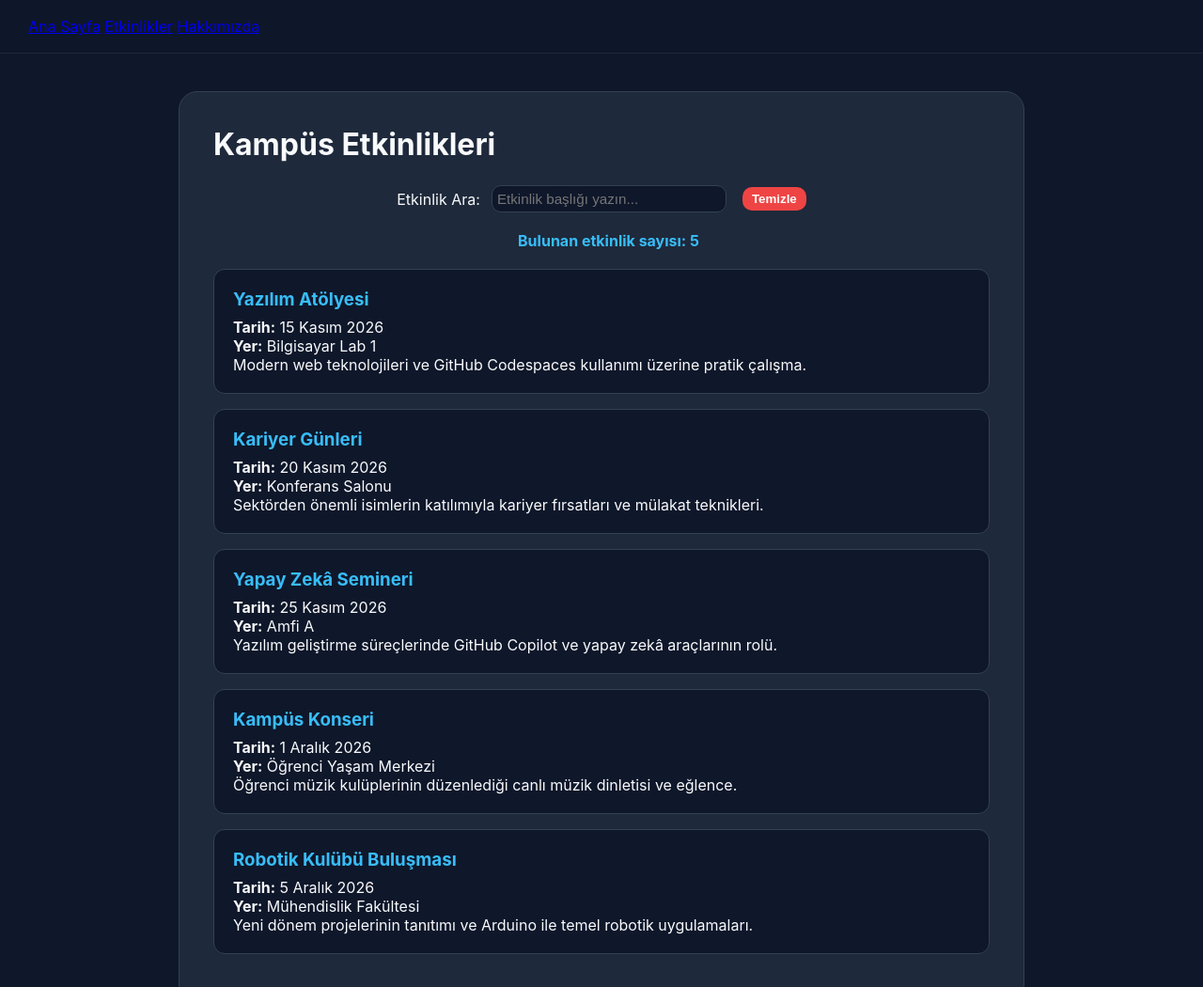
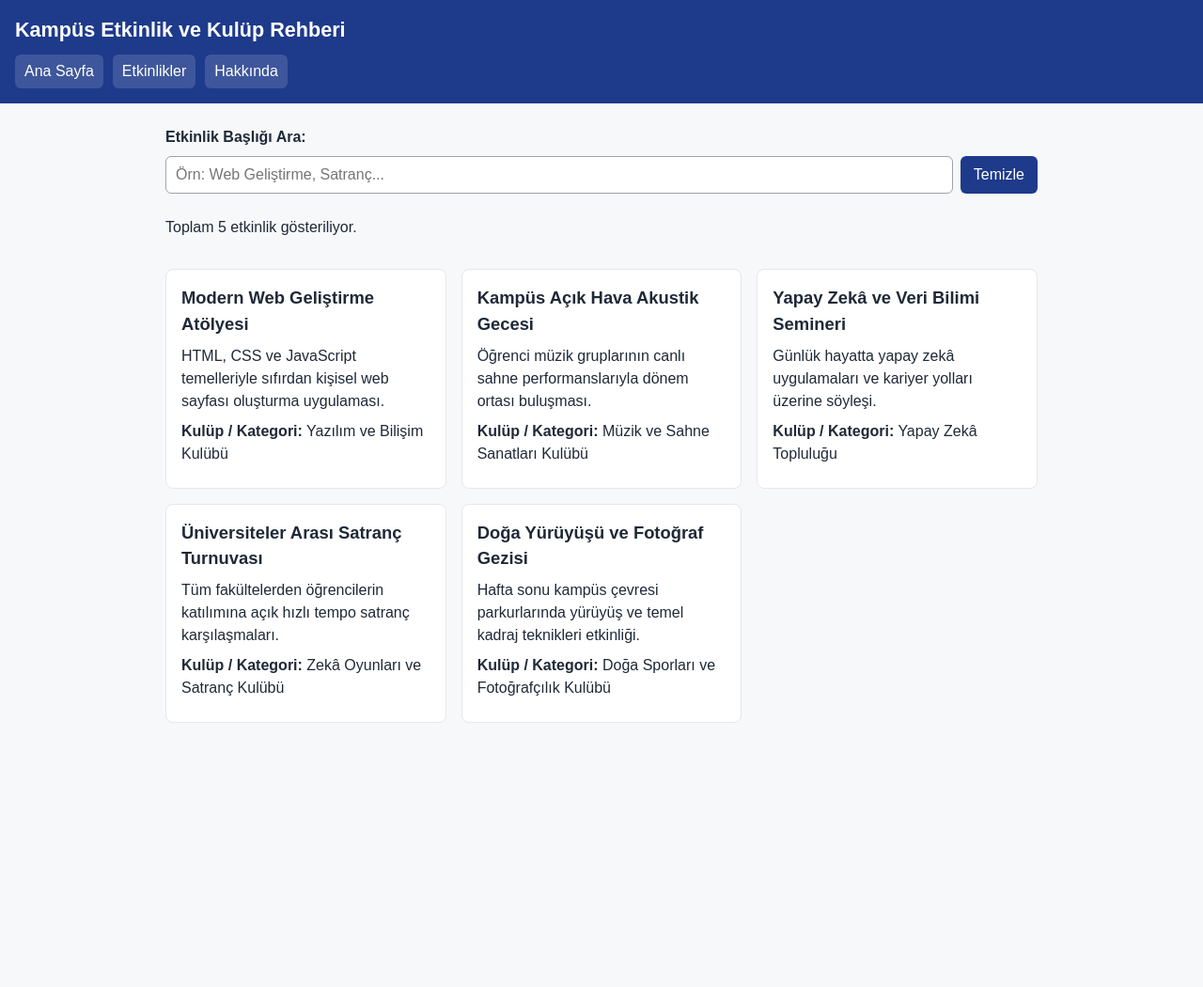
Before and after one commit to ozq-KA/kampus, a plain HTML site: page etkinlikler.html in a window 1280 px wide. Shown: the top 1050 px of the page at 94% size. After the commit the page ends 800 px from the top, so only its background shows below. Drawn offline with Linux system fonts and the light colour scheme.

Commit message:
Add three-page layout, shared navigation, styles, and title search

```diff
--- a/etkinlikler.html
+++ b/etkinlikler.html
@@ -2,68 +2,65 @@
 <html lang="tr">
 <head>
   <meta charset="UTF-8">
-    <title>Etkinlikler - Kampüs</title>
+  <meta name="viewport" content="width=device-width, initial-scale=1.0">
+  <title>Kampüs Etkinlik ve Kulüp Rehberi - Etkinlikler</title>
   <link rel="stylesheet" href="style.css">
 </head>
 <body>
-    <nav>
+  <header>
+    <h1 class="site-baslik">Kampüs Etkinlik ve Kulüp Rehberi</h1>
+    <nav aria-label="Ana menü">
       <a href="index.html">Ana Sayfa</a>
       <a href="etkinlikler.html">Etkinlikler</a>
-        <a href="hakkimizda.html">Hakkımızda</a>
+      <a href="hakkimizda.html">Hakkında</a>
     </nav>
+  </header>
 
   <main>
-        <h1>Kampüs Etkinlikleri</h1>
+    <section class="arama-alani">
+      <label for="arama-kutusu"><strong>Etkinlik Başlığı Ara:</strong></label>
+      <div class="arama-kontroller">
+        <input type="search" id="arama-kutusu" placeholder="Örn: Web Geliştirme, Satranç...">
+        <button type="button" id="temizle-btn">Temizle</button>
+      </div>
+      <p id="sonuc-sayaci" aria-live="polite">Toplam 5 etkinlik gösteriliyor.</p>
+    </section>
 
-        <!-- Arama Alanı ve Kabul Ölçütleri Bileşenleri -->
-        <div class="search-container" style="margin-bottom: 20px;">
-            <label for="searchInput">Etkinlik Ara: </label>
-            <input type="text" id="searchInput" placeholder="Etkinlik başlığı yazın..." style="padding: 5px; width: 250px;">
-            <button id="clearBtn" style="padding: 5px 10px; margin-left: 5px;">Temizle</button>
-            <span id="resultCount" style="margin-left: 15px; font-weight: bold;"></span>
+    <div id="bos-sonuc-mesaji" class="bos-mesaj" hidden>
+      Aramanızla eşleşen etkinlik başlığı bulunamadı.
     </div>
 
-        <div id="noResultMessage" style="display: none; color: red; margin-bottom: 15px; font-weight: bold;">
-            Aradığınız kriterlere uygun etkinlik bulunamadı.
-        </div>
+    <section class="kart-listesi" id="kart-listesi">
+      <article class="kart">
+        <h2>Modern Web Geliştirme Atölyesi</h2>
+        <p>HTML, CSS ve JavaScript temelleriyle sıfırdan kişisel web sayfası oluşturma uygulaması.</p>
+        <p><strong>Kulüp / Kategori:</strong> Yazılım ve Bilişim Kulübü</p>
+      </article>
 
-        <!-- En Az 5 Özgün Etkinlik Kartı -->
-        <div class="events-list">
-            <div class="event-card">
-                <h3>Yazılım Atölyesi</h3>
-                <p><strong>Tarih:</strong> 15 Kasım 2026</p>
-                <p><strong>Yer:</strong> Bilgisayar Lab 1</p>
-                <p>Modern web teknolojileri ve GitHub Codespaces kullanımı üzerine pratik çalışma.</p>
-            </div>
+      <article class="kart">
+        <h2>Kampüs Açık Hava Akustik Gecesi</h2>
+        <p>Öğrenci müzik gruplarının canlı sahne performanslarıyla dönem ortası buluşması.</p>
+        <p><strong>Kulüp / Kategori:</strong> Müzik ve Sahne Sanatları Kulübü</p>
+      </article>
 
-            <div class="event-card">
-                <h3>Kariyer Günleri</h3>
-                <p><strong>Tarih:</strong> 20 Kasım 2026</p>
-                <p><strong>Yer:</strong> Konferans Salonu</p>
-                <p>Sektörden önemli isimlerin katılımıyla kariyer fırsatları ve mülakat teknikleri.</p>
-            </div>
+      <article class="kart">
+        <h2>Yapay Zekâ ve Veri Bilimi Semineri</h2>
+        <p>Günlük hayatta yapay zekâ uygulamaları ve kariyer yolları üzerine söyleşi.</p>
+        <p><strong>Kulüp / Kategori:</strong> Yapay Zekâ Topluluğu</p>
+      </article>
 
-            <div class="event-card">
-                <h3>Yapay Zekâ Semineri</h3>
-                <p><strong>Tarih:</strong> 25 Kasım 2026</p>
-                <p><strong>Yer:</strong> Amfi A</p>
-                <p>Yazılım geliştirme süreçlerinde GitHub Copilot ve yapay zekâ araçlarının rolü.</p>
-            </div>
+      <article class="kart">
+        <h2>Üniversiteler Arası Satranç Turnuvası</h2>
+        <p>Tüm fakültelerden öğrencilerin katılımına açık hızlı tempo satranç karşılaşmaları.</p>
+        <p><strong>Kulüp / Kategori:</strong> Zekâ Oyunları ve Satranç Kulübü</p>
+      </article>
 
-            <div class="event-card">
-                <h3>Kampüs Konseri</h3>
-                <p><strong>Tarih:</strong> 1 Aralık 2026</p>
-                <p><strong>Yer:</strong> Öğrenci Yaşam Merkezi</p>
-                <p>Öğrenci müzik kulüplerinin düzenlediği canlı müzik dinletisi ve eğlence.</p>
-            </div>
-
-            <div class="event-card">
-                <h3>Robotik Kulübü Buluşması</h3>
-                <p><strong>Tarih:</strong> 5 Aralık 2026</p>
-                <p><strong>Yer:</strong> Mühendislik Fakültesi</p>
-                <p>Yeni dönem projelerinin tanıtımı ve Arduino ile temel robotik uygulamaları.</p>
-            </div>
-        </div>
+      <article class="kart">
+        <h2>Doğa Yürüyüşü ve Fotoğraf Gezisi</h2>
+        <p>Hafta sonu kampüs çevresi parkurlarında yürüyüş ve temel kadraj teknikleri etkinliği.</p>
+        <p><strong>Kulüp / Kategori:</strong> Doğa Sporları ve Fotoğrafçılık Kulübü</p>
+      </article>
+    </section>
   </main>
 
   <script src="script.js"></script>
--- a/script.js
+++ b/script.js
@@ -1,47 +1,45 @@
-document.addEventListener("DOMContentLoaded", () => {
-    const searchInput = document.getElementById("searchInput");
-    const clearBtn = document.getElementById("clearBtn");
-    const resultCount = document.getElementById("resultCount");
-    const noResultMessage = document.getElementById("noResultMessage");
+const aramaKutusu = document.getElementById("arama-kutusu");
+const temizleBtn = document.getElementById("temizle-btn");
+const sonucSayaci = document.getElementById("sonuc-sayaci");
+const bosSonucMesaji = document.getElementById("bos-sonuc-mesaji");
+const kartlar = Array.from(document.querySelectorAll("#kart-listesi .kart"));
 
-    const eventCards = document.querySelectorAll(".event-card");
+function normalizasyon(metin) {
+  return metin.toLocaleLowerCase("tr").trim();
+}
 
-    function filterEvents() {
+function listeyiFiltrele() {
+  const aranan = normalizasyon(aramaKutusu.value);
+  let gorunenSayisi = 0;
 
-        const query = searchInput.value.toLowerCase().trim();
-        let matchCount = 0;
+  kartlar.forEach((kart) => {
+    const baslikElemani = kart.querySelector("h2");
+    const baslikMetni = baslikElemani ? normalizasyon(baslikElemani.textContent) : "";
+    const eslesiyor = aranan === "" || baslikMetni.includes(aranan);
 
-        eventCards.forEach(card => {
-            const titleElement = card.querySelector("h3");
-            const titleText = titleElement ? titleElement.textContent.toLowerCase() : "";
+    kart.hidden = !eslesiyor;
+    if (eslesiyor) {
+      gorunenSayisi += 1;
+    }
+  });
 
-            if (titleText.includes(query)) {
-                card.style.display = "block";
-                matchCount++;
-            } else {
-                card.style.display = "none";
-            }
-        });
+  if (aranan === "") {
+    sonucSayaci.textContent = `Toplam ${kartlar.length} etkinlik gösteriliyor.`;
+  } else {
+    sonucSayaci.textContent = `${gorunenSayisi} etkinlik bulundu.`;
+  }
 
+  bosSonucMesaji.hidden = gorunenSayisi > 0;
+}
 
-        resultCount.textContent = `Bulunan etkinlik sayısı: ${matchCount}`;
+if (aramaKutusu && temizleBtn && sonucSayaci && bosSonucMesaji && kartlar.length > 0) {
+  aramaKutusu.addEventListener("input", listeyiFiltrele);
 
+  temizleBtn.addEventListener("click", () => {
+    aramaKutusu.value = "";
+    listeyiFiltrele();
+    aramaKutusu.focus();
+  });
 
-        if (matchCount === 0) {
-            noResultMessage.style.display = "block";
-        } else {
-            noResultMessage.style.display = "none";
-        }
-    }
-
-
-    searchInput.addEventListener("input", filterEvents);
-
-
-    clearBtn.addEventListener("click", () => {
-        searchInput.value = "";
-        filterEvents();
-    });
-
-    filterEvents();
-});
+  listeyiFiltrele();
+}
--- a/style.css
+++ b/style.css
@@ -1,248 +1,133 @@
 * {
-    box-sizing: border-box;
-    margin: 0;
-    padding: 0;
+  box-sizing: border-box;
 }
 
 body {
-    font-family: -apple-system, BlinkMacSystemFont, "Segoe UI", Roboto, Helvetica, Arial, sans-serif;
-    background-color: #0f172a;
-    color: #f8fafc;
-    min-height: 100vh;
-    display: flex;
-    flex-direction: column;
+  margin: 0;
+  font-family: Arial, sans-serif;
+  line-height: 1.5;
+  background-color: #f7f8fa;
+  color: #1f2937;
+  overflow-x: hidden;
 }
 
-/* Navigasyon Çubuğu */
-nav {
-    background: rgba(15, 23, 42, 0.9);
-    backdrop-filter: blur(10px);
-    border-bottom: 1px solid #1e293b;
-    padding: 18px 30px;
-    width: 100%;
+header {
+  background-color: #1e3a8a;
+  color: #ffffff;
+  padding: 16px;
 }
 
-.nav-container {
-    max-width: 1200px;
-    margin: 0 auto;
-    display: flex;
-    justify-content: space-between;
-    align-items: center;
+.site-baslik {
+  margin: 0 0 10px 0;
+  font-size: 1.35rem;
 }
 
-.logo {
-    font-size: 1.25rem;
-    font-weight: 700;
-    color: #38bdf8;
-    letter-spacing: -0.5px;
+nav {
+  display: flex;
+  flex-wrap: wrap;
+  gap: 10px;
 }
 
-.nav-links a {
-    color: #94a3b8;
-    text-decoration: none;
-    margin-left: 24px;
-    font-weight: 500;
-    font-size: 0.95rem;
-    transition: all 0.2s ease;
+nav a {
+  color: #ffffff;
+  text-decoration: none;
+  padding: 6px 10px;
+  border-radius: 6px;
+  background-color: rgba(255, 255, 255, 0.14);
 }
 
-.nav-links a:hover, .nav-links a.active {
-    color: #ffffff;
+nav a:hover,
+nav a:focus {
+  background-color: rgba(255, 255, 255, 0.28);
+  outline: 2px solid #ffffff;
+  outline-offset: 2px;
 }
 
-/* Ekranı Tam Kaplayan Ana Alan */
-.full-screen-container {
-    flex: 1;
-    display: flex;
-    align-items: center;
-    justify-content: center;
-    padding: 40px 20px;
-    max-width: 1000px;
-    margin: 0 auto;
-    width: 100%;
+main {
+  max-width: 960px;
+  margin: 24px auto;
+  padding: 0 16px;
 }
 
-.hero-card {
-    background: #1e293b;
-    border: 1px solid #334155;
-    border-radius: 24px;
-    padding: 60px 40px;
-    text-align: center;
-    width: 100%;
-    box-shadow: 0 25px 50px -12px rgba(0, 0, 0, 0.5);
+.arama-alani {
+  display: flex;
+  flex-direction: column;
+  gap: 8px;
+  margin-bottom: 16px;
 }
 
-.badge {
-    display: inline-block;
-    background: rgba(56, 189, 248, 0.1);
-    color: #38bdf8;
-    border: 1px solid rgba(56, 189, 248, 0.2);
-    padding: 6px 16px;
-    border-radius: 9999px;
-    font-size: 0.85rem;
-    font-weight: 600;
-    margin-bottom: 24px;
+.arama-kontroller {
+  display: flex;
+  flex-wrap: wrap;
+  gap: 8px;
 }
 
-.hero-card h1 {
-    font-size: 2.75rem;
-    font-weight: 800;
-    color: #ffffff;
-    margin-bottom: 16px;
-    letter-spacing: -1px;
+input[type="search"] {
+  flex: 1 1 200px;
+  min-width: 0;
+  padding: 10px;
+  font-size: 1rem;
+  border: 1px solid #9ca3af;
+  border-radius: 6px;
 }
 
-.hero-card p {
-    font-size: 1.15rem;
-    color: #94a3b8;
-    max-width: 600px;
-    margin: 0 auto 36px auto;
-    line-height: 1.6;
+button {
+  padding: 10px 14px;
+  font-size: 1rem;
+  border: none;
+  border-radius: 6px;
+  background-color: #1e3a8a;
+  color: #ffffff;
+  cursor: pointer;
 }
 
-.action-buttons {
-    display: flex;
-    gap: 16px;
-    justify-content: center;
-    margin-bottom: 48px;
-    flex-wrap: wrap;
+button:hover,
+button:focus {
+  background-color: #172554;
+  outline: 2px solid #1e3a8a;
+  outline-offset: 2px;
 }
 
-.btn {
-    padding: 14px 28px;
-    border-radius: 12px;
-    font-weight: 600;
-    font-size: 1rem;
-    text-decoration: none;
-    transition: all 0.2s ease;
+.kart-listesi {
+  display: grid;
+  grid-template-columns: repeat(auto-fit, minmax(250px, 1fr));
+  gap: 16px;
+  margin-top: 16px;
 }
 
-.btn.primary {
-    background: #38bdf8;
-    color: #0f172a;
+.kart {
+  background-color: #ffffff;
+  border: 1px solid #e5e7eb;
+  border-radius: 8px;
+  padding: 16px;
 }
 
-.btn.primary:hover {
-    background: #7dd3fc;
-    transform: translateY(-2px);
+.kart h2 {
+  margin: 0 0 8px 0;
+  font-size: 1.15rem;
 }
 
-.btn.secondary {
-    background: #334155;
-    color: #ffffff;
+.kart p {
+  margin: 0 0 8px 0;
 }
 
-.btn.secondary:hover {
-    background: #475569;
-    transform: translateY(-2px);
+.bos-mesaj {
+  margin-top: 16px;
+  padding: 14px;
+  background-color: #fef2f2;
+  color: #991b1b;
+  border: 1px solid #fecaca;
+  border-radius: 6px;
 }
 
-/* Alt İstatistikler */
-.stats-row {
-    display: grid;
-    grid-template-columns: repeat(3, 1fr);
-    gap: 20px;
-    border-top: 1px solid #334155;
-    padding-top: 36px;
+@media (max-width: 390px) {
+  header,
+  main {
+    padding-left: 12px;
+    padding-right: 12px;
+  }
+
+  .kart-listesi {
+    grid-template-columns: 1fr;
+  }
 }
-
-.stat-item {
-    display: flex;
-    flex-direction: column;
-    align-items: center;
-}
-
-.stat-number {
-    font-size: 1.75rem;
-    font-weight: 700;
-    color: #ffffff;
-}
-
-.stat-label {
-    font-size: 0.85rem;
-    color: #64748b;
-    margin-top: 4px;
-}
-
-/* Etkinlikler ve Diğer Sayfalar İçin Ortak Alan */
-main:not(.full-screen-container) {
-    max-width: 900px;
-    width: 90%;
-    margin: 40px auto;
-    background: #1e293b;
-    border: 1px solid #334155;
-    padding: 36px;
-    border-radius: 20px;
-    flex: 1;
-}
-
-/* Arama ve Kart Stilleri */
-.search-container {
-    display: flex;
-    gap: 12px;
-    margin: 24px 0;
-    align-items: center;
-    justify-content: center;
-    flex-wrap: wrap;
-}
-
-#searchInput {
-    padding: 12px 16px;
-    background: #0f172a;
-    border: 1px solid #334155;
-    border-radius: 10px;
-    color: #fff;
-    font-size: 0.95rem;
-    width: 280px;
-}
-
-#clearBtn {
-    padding: 12px 20px;
-    background: #ef4444;
-    color: #fff;
-    border: none;
-    border-radius: 10px;
-    cursor: pointer;
-    font-weight: 600;
-}
-
-#resultCount {
-    width: 100%;
-    text-align: center;
-    color: #38bdf8;
-    margin-top: 8px;
-    font-weight: 600;
-}
-
-.event-card {
-    background: #0f172a;
-    border: 1px solid #334155;
-    border-radius: 12px;
-    padding: 20px;
-    margin-bottom: 16px;
-}
-
-.event-card h3 {
-    color: #38bdf8;
-    margin-bottom: 8px;
-}
-
-/* Footer */
-footer {
-    border-top: 1px solid #1e293b;
-    padding: 20px;
-    text-align: center;
-    color: #64748b;
-    font-size: 0.85rem;
-    background: #0f172a;
-}
-
-@media (max-width: 640px) {
-    .stats-row {
-        grid-template-columns: 1fr;
-        gap: 16px;
-    }
-    .hero-card h1 {
-        font-size: 2rem;
-    }
-}
```
Also changed, not shown: hakkimizda.html (+9 -46 lines), index.html (+18 -45 lines). Lines whose indentation alone changed are shown as unchanged.
